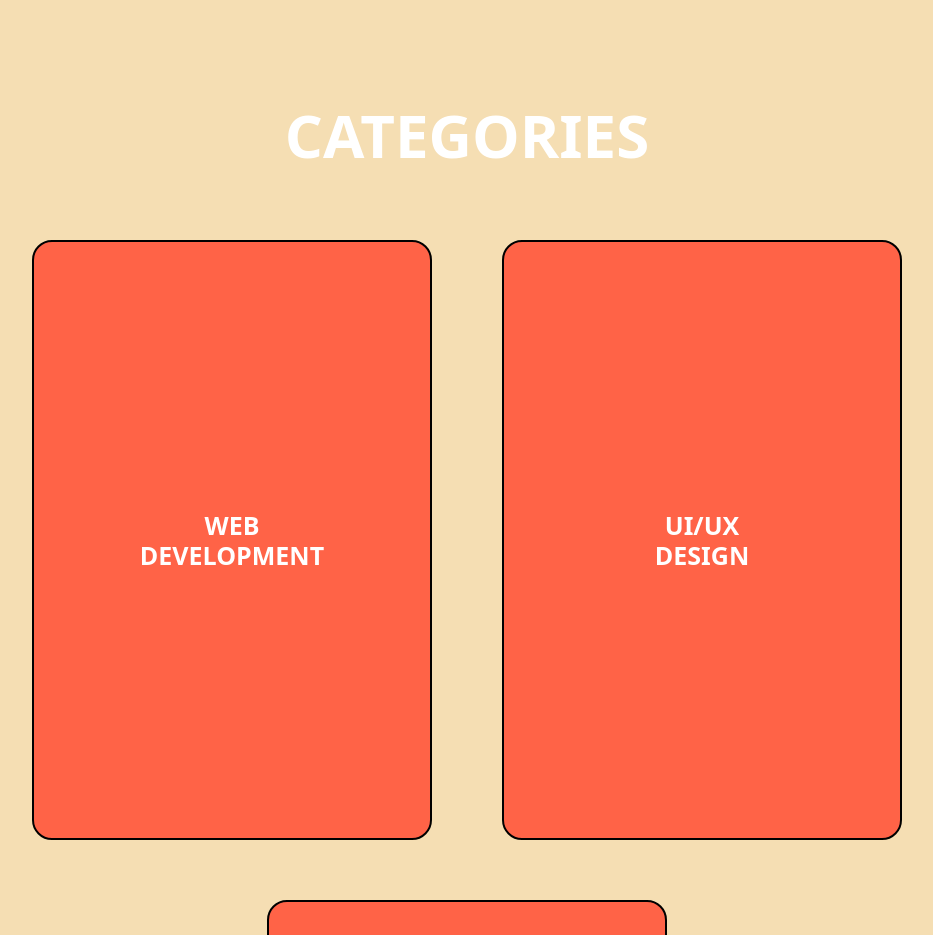
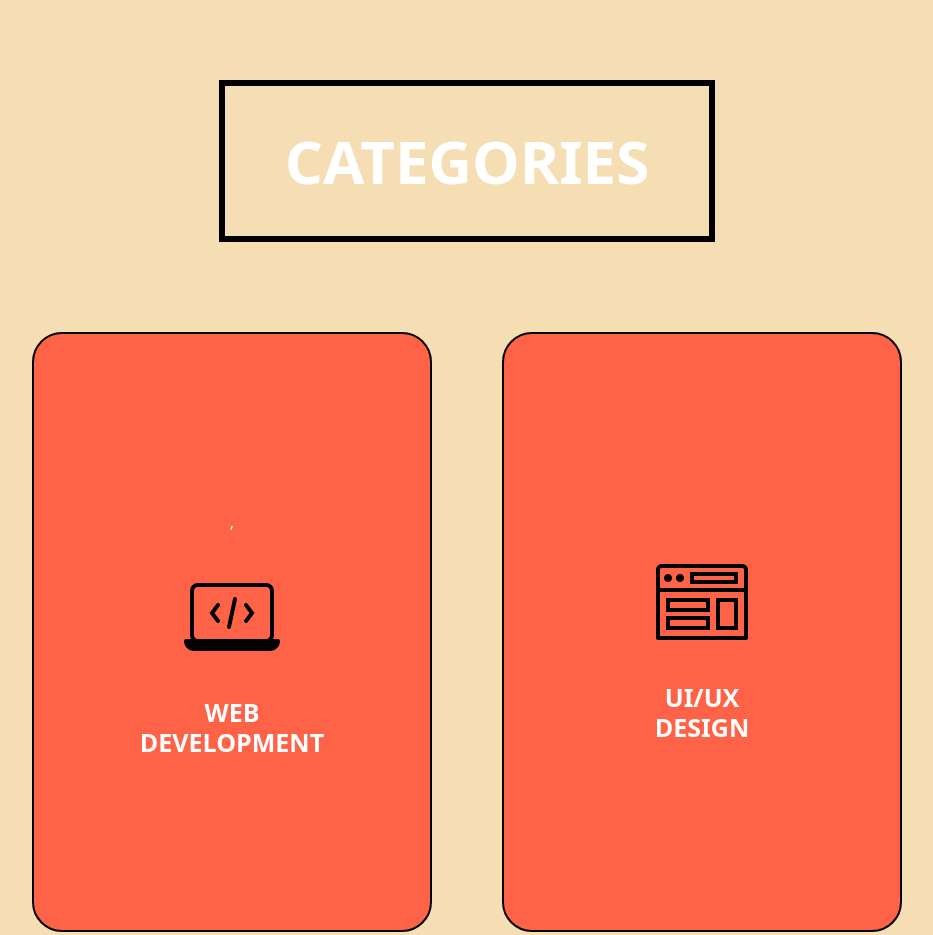
Before and after one commit to ltlehro/Web-Design, a plain HTML site: page index.html in a window 1280 px wide. Shown: the part 800-1735 px from the top of the page, without its empty margins (173-1106 px from the left). Drawn offline with Linux system fonts and the light colour scheme.

Commit message:
made some adjustments with positioning

```diff
--- a/index.css
+++ b/index.css
@@ -68,12 +68,20 @@ main .main-quotes {
 .index-category p {
     color: white;
     text-align: center;
-    margin-top: 60px;
+    margin-top: 80px;
+    margin-bottom: 60px;
+    margin-left: 100%;
+    margin-right: 100%;
     padding: 60px;
+    border: 6px solid black;
     flex-basis: 100%;
     text-transform: uppercase;
     font-size: 60px;
     font-weight: 700;
+}
+
+.index-category p:hover {
+    background-color: tomato;
 }
 
 .index-category-box {
@@ -81,10 +89,12 @@ main .main-quotes {
   width: 400px;
   margin: 30px 30px;
   border: 2px solid black;
-  border-radius: 20px;
+  border-radius: 30px;
   background-color: tomato;
+  display: flex;
+  flex-direction: column;
   justify-content: center;
-  align-content: center;
+  align-items: center;
 }
 
 .index-category-box:hover {
@@ -94,3 +104,9 @@ main .main-quotes {
 .index-category-box h3 {
   text-align: center;
 }
+
+.index-category-box img {
+    height: 100px;
+    width: 100px;
+    margin: 30px;
+}
--- a/index.html
+++ b/index.html
@@ -68,17 +68,20 @@
       <div class="index-category">
         <p>Categories</p>
 
-        <div class="index-category-box">
+        <a class="index-category-box">
+          ,<img src="/img/coding-logo.png" alt="coding-logo">
           <h3>Web<br>Development</h3>
-        </div>
+        </a>
 
-        <div class="index-category-box">
+        <a class="index-category-box">
+          <img src="/img/ux-logo.png" alt="ux-logo">
           <h3>UI/UX<br>Design</h3>
-        </div>
+        </a>
 
-        <div class="index-category-box">
+        <a class="index-category-box">
+          <img src="/img/game-logo.png" alt="game-logo">
           <h3>Gaming</h3>
-        </div>
+        </a>
       </div>
     </section>
   </body>
--- a/main.css
+++ b/main.css
@@ -53,7 +53,7 @@ p {
 .header-main {
   width: 100%;
   height: 80px;
-  background-color: wheat;
+  background-color: white;
   border: 1px solid burlywood;
   display: flex;
   justify-content: space-between;
```
Also changed, not shown: img/coding-logo.png (added), img/game-logo.png (added), img/ux-logo.png (added), 1 other file.
